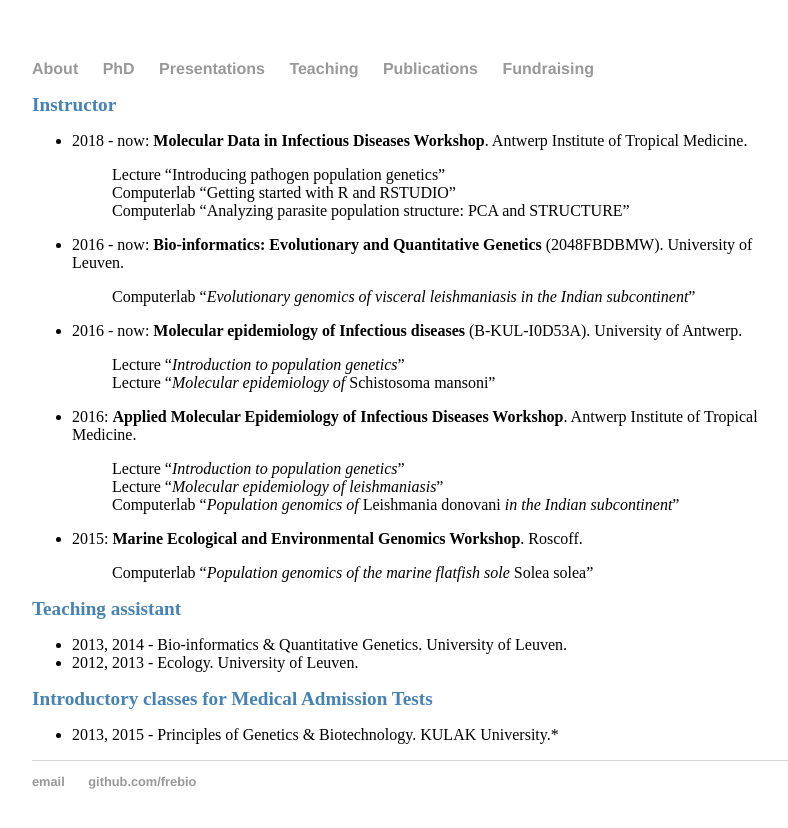
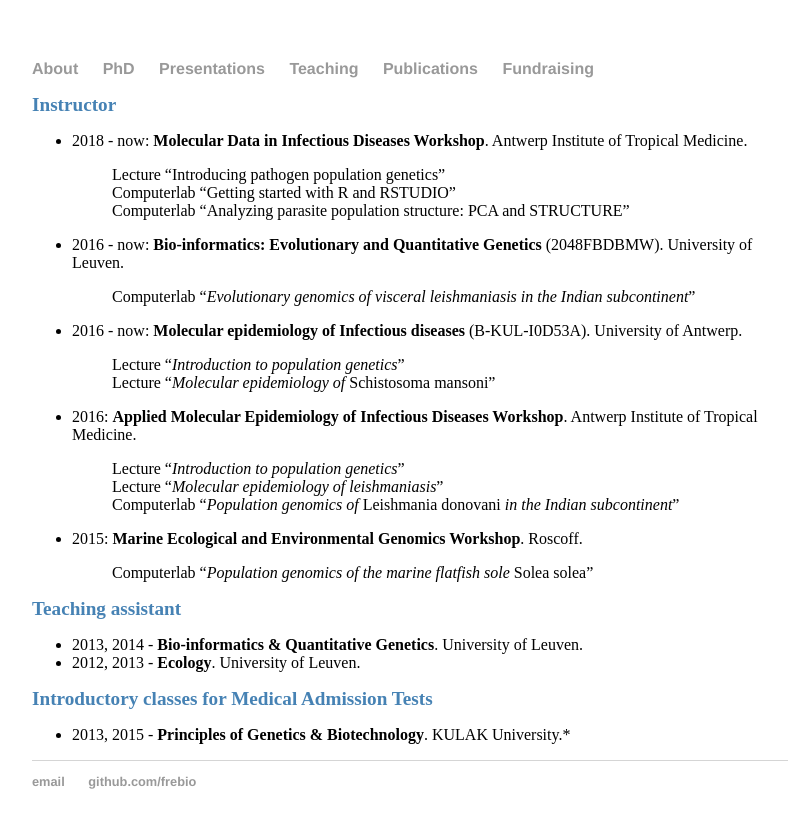
Before and after one commit to FreBio/FreBio.github.io, a Jekyll site: the page built from Teaching/index.md, in a window 1280 px wide. Shown: the top 828 px of the page, without its empty margins (224-1012 px from the left). Built offline with Jekyll 4.4.1, drawn with Linux system fonts in a browser that asks for light colours; our own code applies the rules of GitHub Pages for plain Markdown files.

```diff
--- a/Teaching/index.md
+++ b/Teaching/index.md
@@ -16,8 +16,8 @@
 > Computerlab "*Population genomics of the marine flatfish sole* Solea solea"  <br />
 
 ## Teaching assistant
-* 2013, 2014 - Bio-informatics & Quantitative Genetics. University of Leuven.
-* 2012, 2013 - Ecology. University of Leuven.
+* 2013, 2014 - **Bio-informatics & Quantitative Genetics**. University of Leuven.
+* 2012, 2013 - **Ecology**. University of Leuven.
 
 ## Introductory classes for Medical Admission Tests
-* 2013, 2015 - Principles of Genetics & Biotechnology. KULAK University.*
+* 2013, 2015 - **Principles of Genetics & Biotechnology**. KULAK University.*
```
